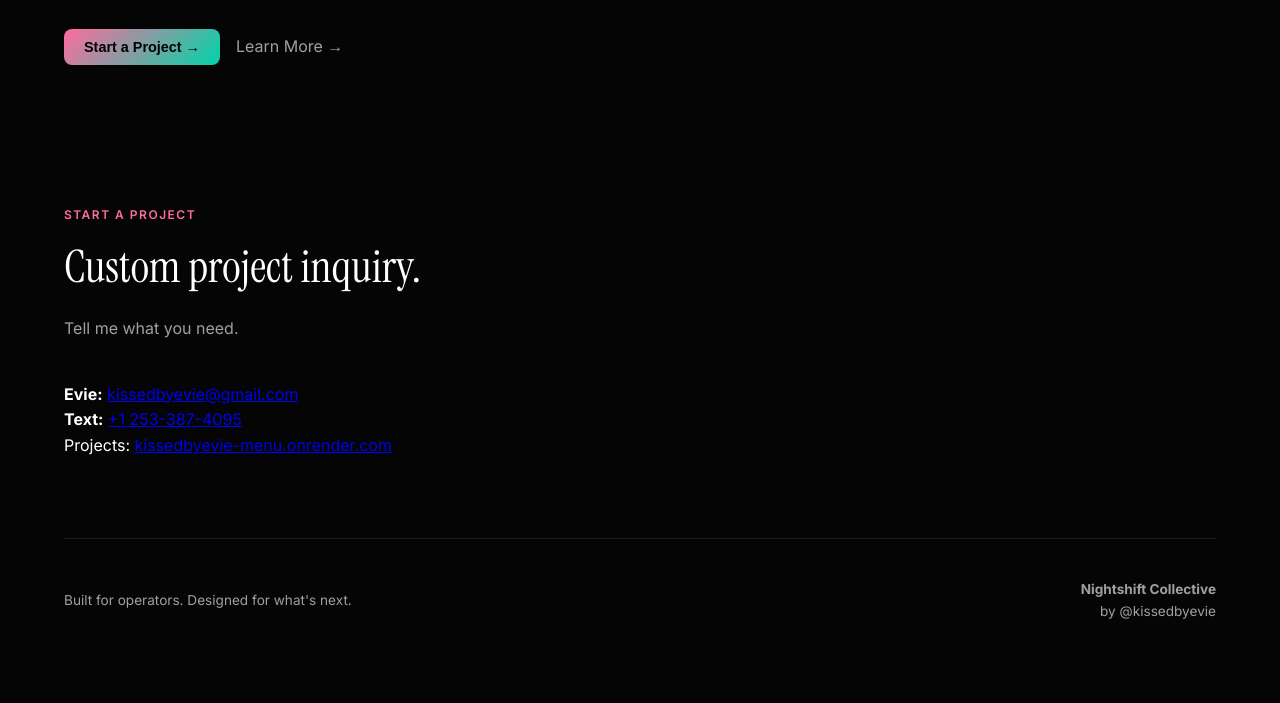
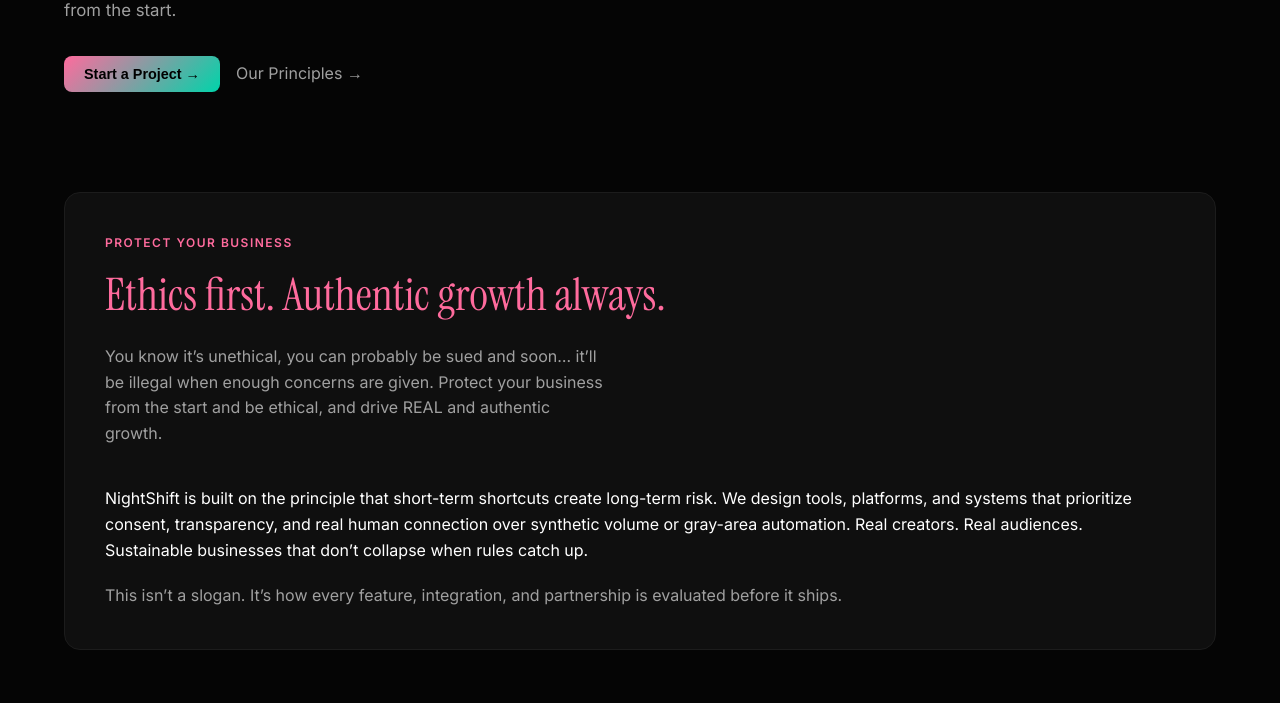
Before and after one commit to kyronaextra/nightshift-collective, a website: page index.html in a window 1280 px wide. Shown: the part 457-1160 px from the top of the page. Before the commit the page ends 1120 px from the top, so only its background shows below. Drawn offline with Linux system fonts and the light colour scheme.

Commit message:
Add ethics and authentic growth principle to Nightshift site

```diff
--- a/index.html
+++ b/index.html
@@ -136,6 +136,16 @@ h2 {
   border-radius: 16px;
   padding: 28px;
 }
+.ethics-section {
+  background: var(--card);
+  border: 1px solid var(--border);
+  border-radius: 16px;
+  padding: 40px;
+  margin: 40px 0;
+}
+.ethics-section h2 {
+  color: var(--pink);
+}
 footer {
   border-top: 1px solid var(--border);
   padding: 40px 0;
@@ -167,6 +177,7 @@ footer {
       <a href="#services">Services</a>
       <a href="#tools">Tools</a>
       <a href="#process">Process</a>
+      <a href="#ethics">Ethics</a>
       <a href="#contact">Contact</a>
     </nav>
     <div class="nav-actions">
@@ -179,15 +190,23 @@ footer {
     <div>
       <div class="eyebrow">Custom Tools. Built for Businesses & Creators.</div>
       <h1>Solutions that work<br>when <em>you</em> do.</h1>
-      <p>Nightshift Collective builds custom payment platforms, backends, dashboards, marketing tools, consumer profiling systems, and integrations. Secure. Fast. Built for you.</p>
+      <p>Nightshift Collective builds custom payment platforms, backends, dashboards, marketing tools, consumer profiling systems, and integrations. Secure. Fast. Built for you. Ethical from the start.</p>
       <div class="hero-cta">
         <button class="btn btn-primary">Start a Project →</button>
-        <a href="#services" style="color:var(--muted); text-decoration:none;">Learn More →</a>
+        <a href="#ethics" style="color:var(--muted); text-decoration:none;">Our Principles →</a>
       </div>
     </div>
     <div class="hero-logo">
       <img src="logo.jpg" alt="NightShift Collective">
     </div>
+  </section>
+
+  <section id="ethics" class="ethics-section">
+    <div class="section-label">Protect Your Business</div>
+    <h2>Ethics first. Authentic growth always.</h2>
+    <p class="subtitle">You know it’s unethical, you can probably be sued and soon… it’ll be illegal when enough concerns are given. Protect your business from the start and be ethical, and drive REAL and authentic growth.</p>
+    <p>NightShift is built on the principle that short-term shortcuts create long-term risk. We design tools, platforms, and systems that prioritize consent, transparency, and real human connection over synthetic volume or gray-area automation. Real creators. Real audiences. Sustainable businesses that don’t collapse when rules catch up.</p>
+    <p style="margin-top: 20px; color: var(--muted);">This isn’t a slogan. It’s how every feature, integration, and partnership is evaluated before it ships.</p>
   </section>
 
   <section id="contact">
@@ -200,7 +219,7 @@ footer {
   </section>
 
   <footer>
-    <div>Built for operators. Designed for what's next.</div>
+    <div>Built for operators. Designed for what's next. Ethical by default.</div>
     <div style="text-align:right;">
       <strong>Nightshift Collective</strong><br>
       by @kissedbyevie
```
